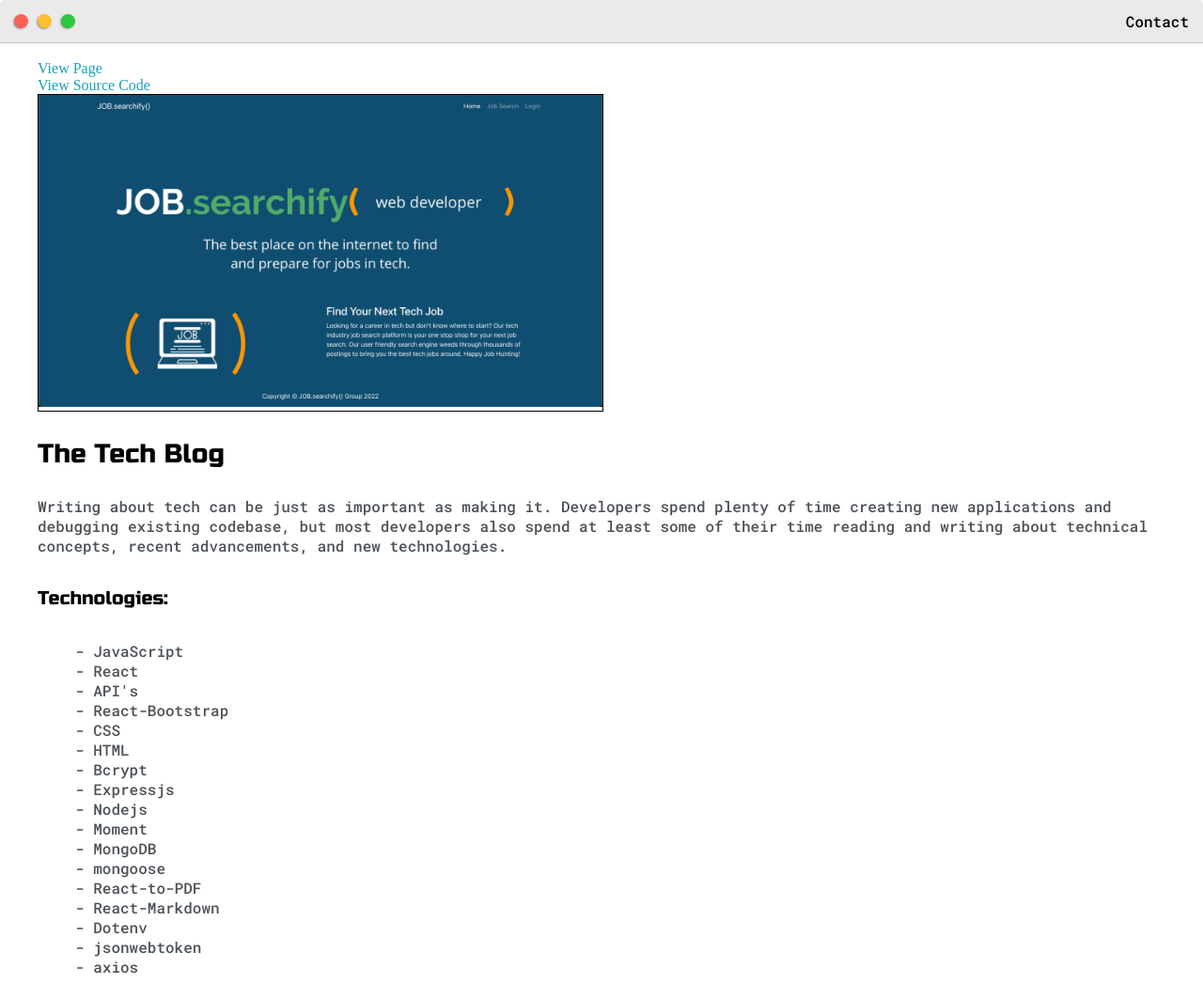
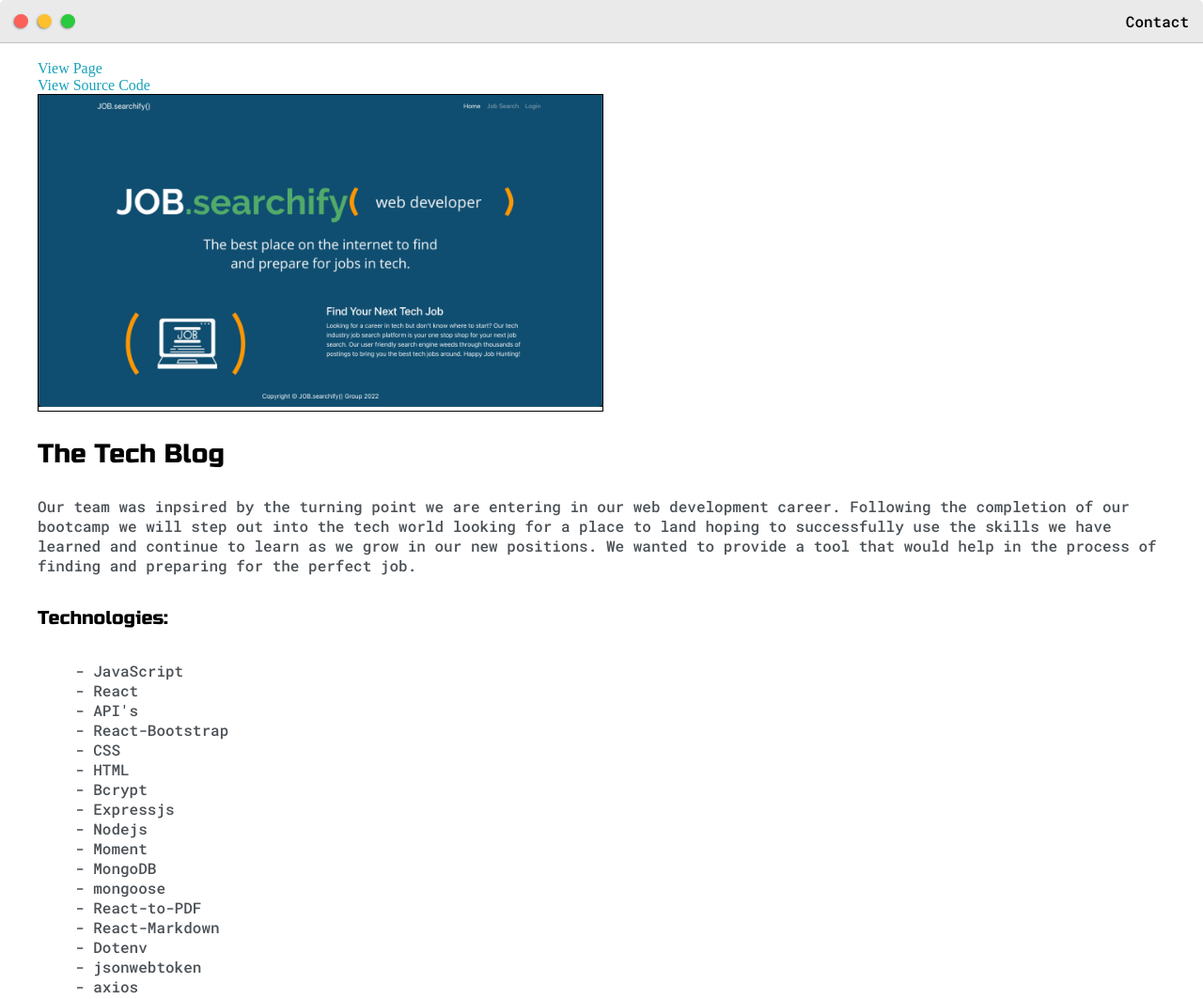
Before and after one commit to jayBassMan/my-portfolio, a plain HTML site: page post-05.html in a window 1280 px wide. Shown: the top 1063 px of the page at 94% size. Drawn offline with Linux system fonts and the light colour scheme.

Commit message:
fix typo

```diff
--- a/post-05.html
+++ b/post-05.html
@@ -55,7 +55,7 @@
 
 		<h3>The Tech Blog</h3>
 
-		<p>Writing about tech can be just as important as making it. Developers spend plenty of time creating new applications and debugging existing codebase, but most developers also spend at least some of their time reading and writing about technical concepts, recent advancements, and new technologies.
+		<p>Our team was inpsired by the turning point we are entering in our web development career. Following the completion of our bootcamp we will step out into the tech world looking for a place to land hoping to successfully use the skills we have learned and continue to learn as we grow in our new positions. We wanted to provide a tool that would help in the process of finding and preparing for the perfect job.
 		</p>
 
 		<h5>Technologies:</h5>
```
